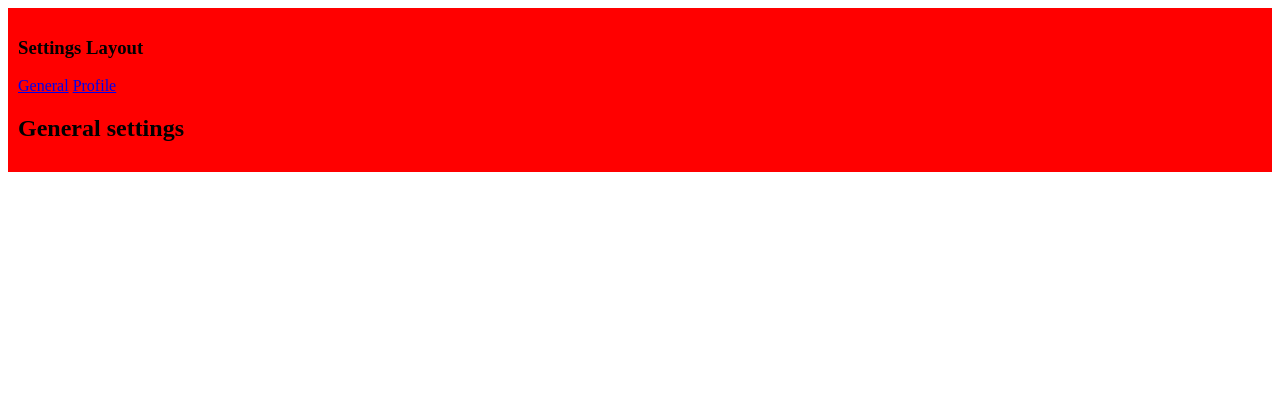
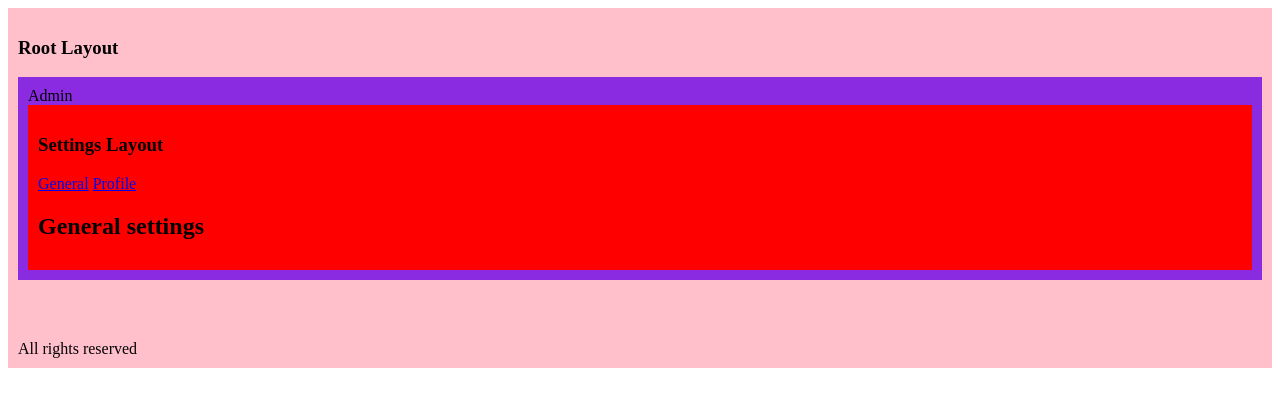
Before and after one commit to MatinDeWet/LearningSvelteKit, a SvelteKit app: page /settings/general in a window 1280 px wide. Shown: the top 406 px of the page. Built offline with nearby package versions, Linux system fonts and the light colour scheme.

Commit message:
layout groups

```diff
--- /dev/null
+++ b/src/routes/(admin)/+layout.svelte
@@ -0,0 +1,4 @@
+<div style="background-color: blueviolet; padding: 10px;">
+	Admin
+	<slot />
+</div>
--- a/src/routes/+layout.svelte
+++ b/src/routes/+layout.svelte
@@ -1,20 +1,7 @@
-<script>
-	import { page } from '$app/stores';
-</script>
+<div style="background-color: pink; padding: 10px;">
+	<h3>Root Layout</h3>
 
-{#if $page.url.pathname.startsWith('/setting')}
 	<slot />
-{:else}
-	<div style="background-color: pink; padding: 10px;">
-		<h3>Root Layout</h3>
-		<nav>
-			<a href="/">Home</a>
-			<a href="/about">About</a>
-			<a href="/settings">Settings</a>
-		</nav>
 
-		<slot />
-
-		<footer style="margin-top: 60px;">All rights reserved</footer>
-	</div>
-{/if}
+	<footer style="margin-top: 60px;">All rights reserved</footer>
+</div>
```
Also changed, not shown: src/routes/(frontend)/+layout.svelte (added, +10 -0 lines), src/routes/(admin)/settings/+layout.svelte (renamed from src/routes/settings/+layout.svelte), src/routes/(admin)/settings/+page.svelte (renamed from src/routes/settings/+page.svelte), src/routes/(admin)/settings/general/+page.svelte (renamed from src/routes/settings/general/+page.svelte), src/routes/(admin)/settings/profile/+page.svelte (renamed from src/routes/settings/profile/+page.svelte), src/routes/(frontend)/+page.svelte (renamed from src/routes/+page.svelte), src/routes/(frontend)/[[lang]]/about/+page.svelte (renamed from src/routes/[[lang]]/about/+page.svelte), src/routes/(frontend)/file/[id=int]/[...path=path]/+page.svelte (renamed from src/routes/file/[id=int]/[...path=path]/+page.svelte), src/routes/(frontend)/file/[id=int]/[...path=path]/edit/+page.svelte (renamed from src/routes/file/[id=int]/[...path=path]/edit/+page.svelte), src/routes/(frontend)/product/[id=int]/+page.svelte (renamed from src/routes/product/[id=int]/+page.svelte).
